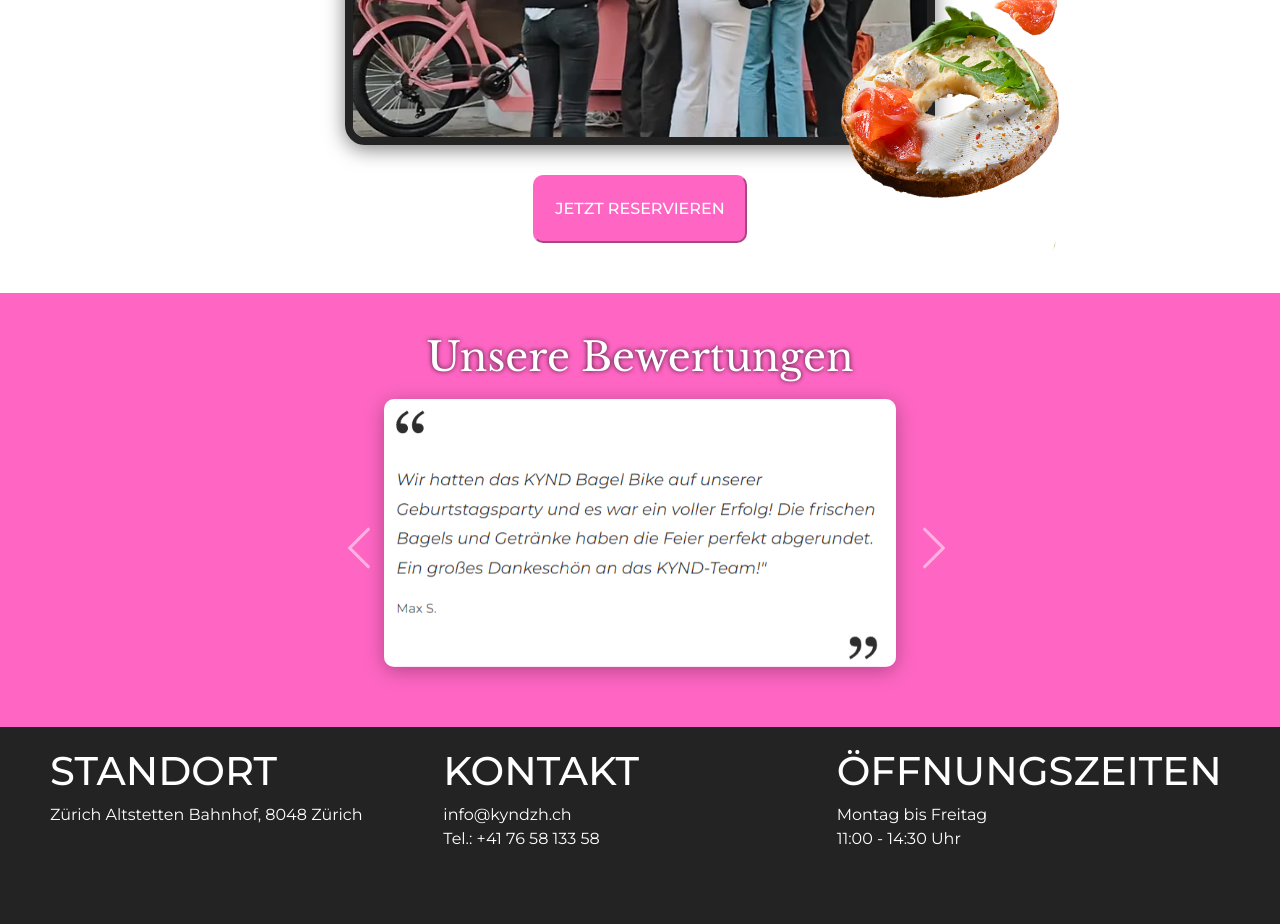
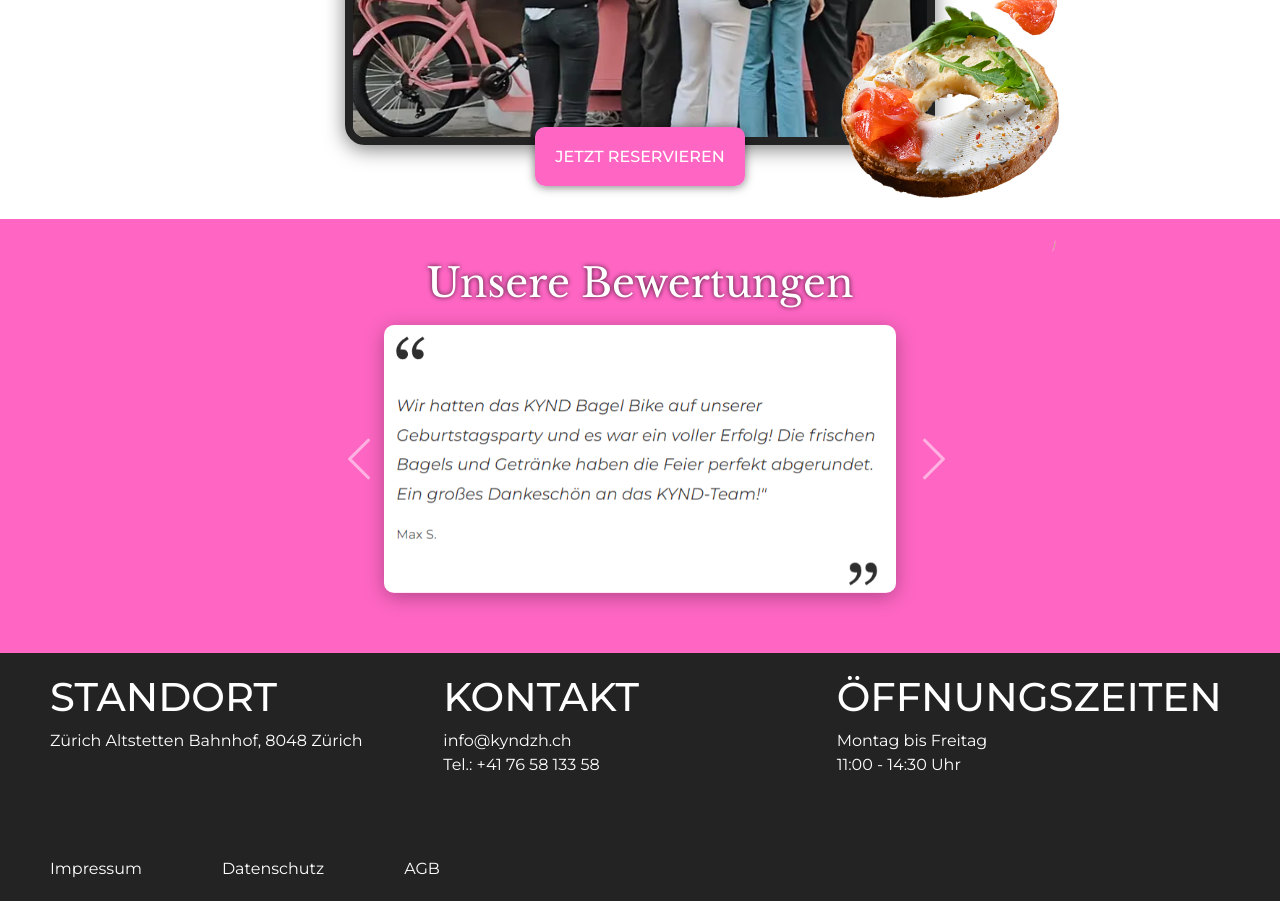
Before and after one commit to HeyTiina/kynd, a React (Create React App) app: page /CateringScreen in a window 1280 px wide. Shown: the part 940-1864 px from the top of the page. After the commit the page ends 1841 px from the top, so only its background shows below. Built offline with nearby package versions, Linux system fonts and the light colour scheme.

Commit message:
button to link

```diff
--- a/src/cateringScreen/CateringScreen.css
+++ b/src/cateringScreen/CateringScreen.css
@@ -57,15 +57,21 @@
   transform: rotate(20deg);
 }
 
-button {
+.Video-container a {
   background-color: #ff66c4;
   border-color: #ff66c4;
   border-radius: 10px;
   padding: 20px;
-  margin-top: 30px;
+  margin-top: 800px;
   color: white;
   font-family: "Montserrat", sans-serif;
   font-weight: 500;
+  text-decoration: none;
+  box-shadow: 0 1px 10px rgba(0, 0, 0, 0.5);
+}
+
+.Video-container a:hover {
+  text-decoration: underline;
 }
 
 .container-slides {
--- a/src/cateringScreen/CateringScreen.js
+++ b/src/cateringScreen/CateringScreen.js
@@ -35,7 +35,7 @@ const CateringScreen = () => {
       <div className="Video-container">
         <img src={bagel} alt="bagel" className="video-bagel"></img>
         <img src={Video} alt="Video" className="video" /> <br />
-        <button>JETZT RESERVIEREN</button>
+        <a href="/kontaktScreen">JETZT RESERVIEREN</a>
       </div>
       <Slider />
     </section>
```
Also changed, not shown: 1 other file (tests, documents, lock files or other folders).
